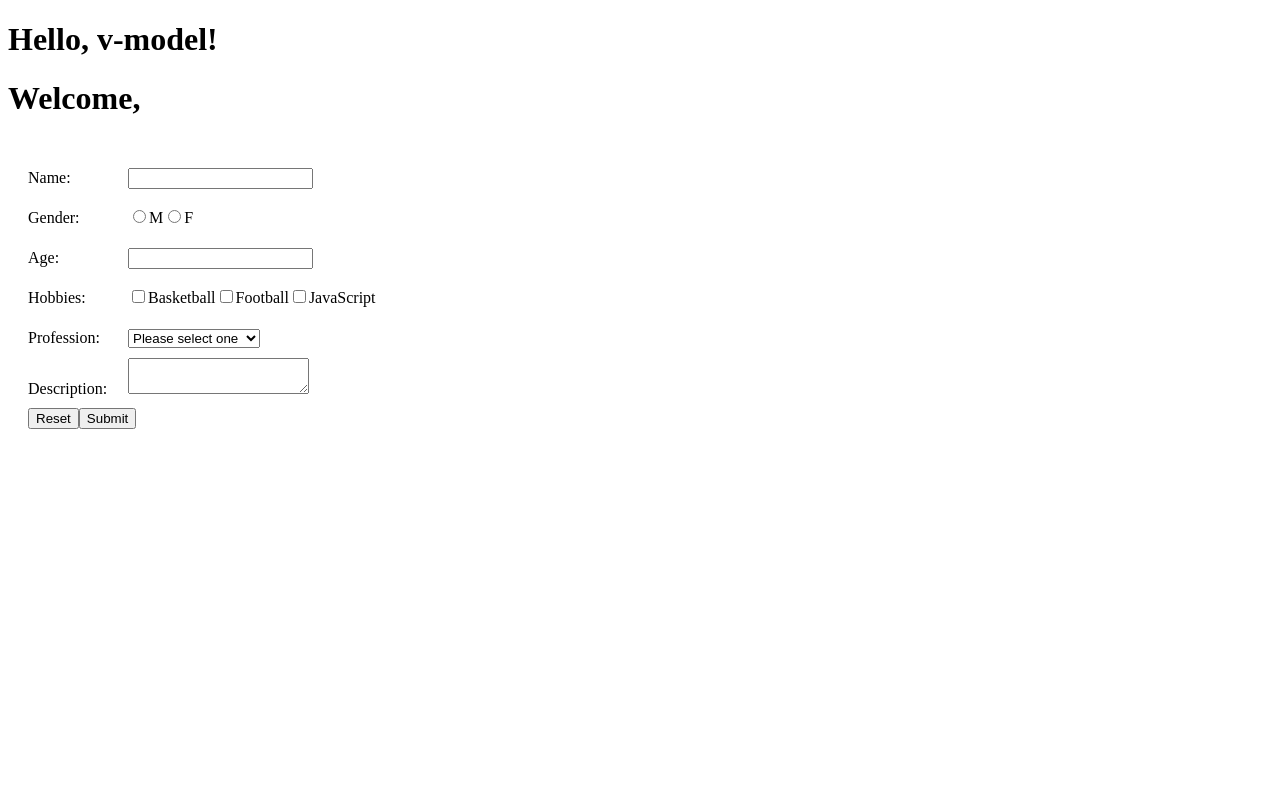
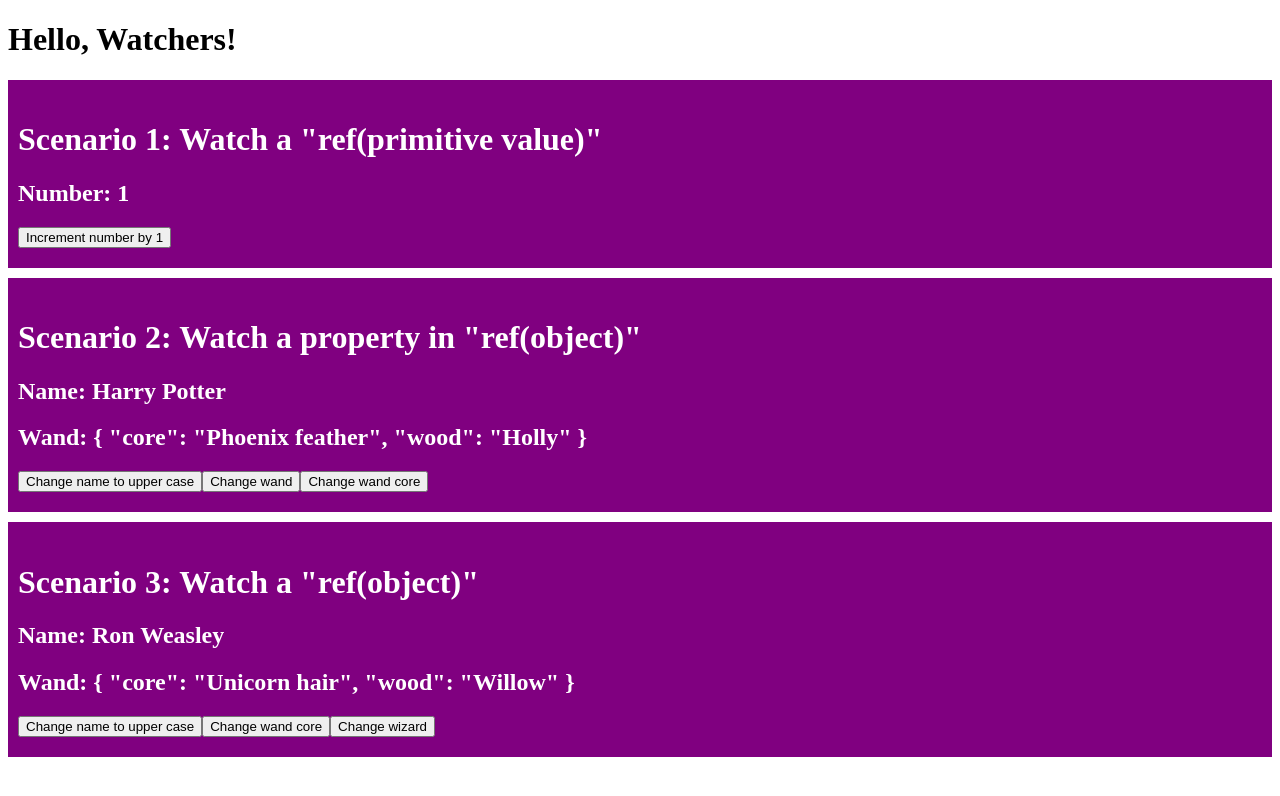
Before and after one commit to michaelmasstr/learnvue, a Vue app: page / in a window 1280 px wide. Shown: the top 796 px of the page. Built offline with nearby package versions, Linux system fonts and the light colour scheme.

Commit message:
no comment

```diff
--- a/src/App.vue
+++ b/src/App.vue
@@ -1,109 +1,153 @@
 <template>
   <h1>{{ message }}</h1>
-  <h1>Welcome, {{ formData.name }}</h1>
-  <form action="">
-    <div>
-      <span>Name:</span>
-      <span>
-        <!-- formData.name is synced after "change" event instead of "input" event. -->
-        <input type="text" v-model.lazy="formData.name" />
-      </span>
-    </div>
-    <div>
-      <span>Gender:</span>
-      <span>
-        <input type="radio" id="male" value="M" v-model="formData.gender" />
-        <label for="male">M</label>
-        <input type="radio" id="female" value="F" v-model="formData.gender" />
-        <label for="female">F</label>
-      </span>
-    </div>
-    <div>
-      <span>Age:</span>
-      <span>
-        <!-- Input is automatically typecast as a number. -->
-        <input type="text" id="age" v-model.number="formData.age" />
-      </span>
-    </div>
-    <div>
-      <span>Hobbies:</span>
-      <!-- We can bind multiple checkboxes to the same array. -->
-      <input type="checkbox" value="basketball" v-model="formData.hobbies" />
-      <label for="basketball">Basketball</label>
-      <input type="checkbox" value="football" v-model="formData.hobbies" />
-      <label for="football">Football</label>
-      <input type="checkbox" value="js" v-model="formData.hobbies" />
-      <label for="js">JavaScript</label>
-    </div>
-    <div>
-      <span>Profession:</span>
-      <select v-model="formData.profession">
-        <option value="">Please select one</option>
-        <option value="1">Software Engineer</option>
-        <option value="2">Data Scientist</option>
-        <option value="3">Product Manager</option>
-        <option value="4">Professor</option>
-      </select>
-    </div>
-    <div>
-      <span>Description:</span>
-      <!-- Leading and trailing whitespace is removed automatically. -->
-      <textarea
-        v-model.trim="formData.desc"
-        @keyup.enter="submitForm"
-      ></textarea>
-    </div>
-    <div>
-      <input type="reset" value="Reset" @click="resetForm" />
-      <!-- Prevent the form from submitting through form action. -->
-      <input type="submit" value="Submit" @click.prevent="submitForm" />
-    </div>
-  </form>
+
+  <div class="card">
+    <h1>Scenario 1: Watch a "ref(primitive value)"</h1>
+    <h2>Number: {{ number }}</h2>
+    <button @click="number++">Increment number by 1</button>
+  </div>
+
+  <div class="card">
+    <h1>Scenario 2: Watch a property in "ref(object)"</h1>
+    <h2>Name: {{ wizard1.name }}</h2>
+    <h2>Wand: {{ wizard1.wand }}</h2>
+    <button @click="wizard1.name = wizard1.name.toUpperCase()">
+      Change name to upper case
+    </button>
+    <button @click="changeWizard1Wand">Change wand</button>
+    <button @click="wizard1.wand.core = 'Unicorn hair'">
+      Change wand core
+    </button>
+  </div>
+
+  <div class="card">
+    <h1>Scenario 3: Watch a "ref(object)"</h1>
+    <h2>Name: {{ wizard2.name }}</h2>
+    <h2>Wand: {{ wizard2.wand }}</h2>
+    <button @click="wizard2.name = wizard2.name.toUpperCase()">
+      Change name to upper case
+    </button>
+    <button @click="wizard2.wand.core = 'Phoenix feather'">
+      Change wand core
+    </button>
+    <button @click="changeWizard">Change wizard</button>
+  </div>
 </template>
 
 <script setup>
-import { ref } from 'vue'
+import { ref, watch } from 'vue'
 
-let message = ref('Hello, v-model!')
+let message = ref('Hello, Watchers!')
 
-let formData = ref({
-  name: '',
-  gender: '',
-  age: '',
-  hobbies: [],
-  profession: '',
-  desc: ''
+// Scenario 1: Watch a ref(primitive value), this is a common scenario.
+let number = ref(1)
+
+const stopWatch = watch(number, (newValue, oldValue) => {
+  // A callback function, called when number is changed.
+  console.log(
+    'Watch a ref(primitive value): number changes',
+    newValue,
+    oldValue
+  )
+  if (newValue >= 5) {
+    stopWatch()
+  }
 })
 
-function resetForm() {
-  formData.value = {
-    name: '',
-    gender: '',
-    age: '',
-    hobbies: [],
-    profession: '',
-    desc: ''
+// Scenario 2: Watch a property in a ref(object)
+let wizard1 = ref({
+  id: 1001,
+  name: 'Harry Potter',
+  house: 'Gryffindor',
+  age: 17,
+  wand: {
+    core: 'Phoenix feather',
+    wood: 'Holly'
+  }
+})
+
+function changeWizard1Wand() {
+  wizard1.value.wand = {
+    core: 'Dragon heartstring',
+    wood: 'Vine'
   }
 }
 
-function submitForm() {
-  console.log(JSON.stringify(formData.value))
-  // We can use axios or fetch() to submit data to the back end.
+watch(
+  () => wizard1.value.name,
+  (newValue, oldValue) => {
+    console.log(
+      'Watch a property in a ref(object): wizard1 name changes',
+      newValue,
+      oldValue
+    )
+  }
+)
+
+watch(
+  () => wizard1.value.wand,
+  (newValue, oldValue) => {
+    console.log(
+      'Watch a property in a ref(object): wizard1 wand changes',
+      newValue,
+      oldValue
+    )
+  },
+  { deep: true }
+)
+
+// Scenario 3: Watch a ref(object)
+let wizard2 = ref({
+  id: 1003,
+  name: 'Ron Weasley',
+  house: 'Gryffindor',
+  age: 17,
+  wand: {
+    core: 'Unicorn hair',
+    wood: 'Willow'
+  }
+})
+
+function changeWizard() {
+  wizard2.value = {
+    id: 1002,
+    name: 'Hermione Granger',
+    house: 'Gryffindor',
+    age: 17,
+    wand: {
+      core: 'Dragon heartstring',
+      wood: 'Vine'
+    }
+  }
 }
+
+watch(
+  wizard2,
+  (newValue, oldValue) => {
+    console.log('Watch a ref(object): wizard2 changes', newValue, oldValue)
+  },
+  { deep: true }
+)
+
+// Scenario 4: Watch an array of ref(primitive value), a property of a ref(object), and a ref(object)
+watch(
+  [number, () => wizard1.value.name, wizard2],
+  (newValue, oldValue) => {
+    console.log(
+      'Watch an array of ref(primitive value), a property of a ref(object), and a ref(object)'
+    )
+  },
+  {
+    deep: true
+  }
+)
 </script>
 
 <style scoped>
-form {
-  padding: 20px;
-}
-
-form div {
-  height: 40px;
-  line-height: 40px;
-}
-
-form div span {
-  display: inline-block;
-  width: 100px;
+.card {
+  background-color: purple;
+  color: white;
+  padding: 20px 10px;
+  margin-bottom: 10px;
 }
 </style>
```
